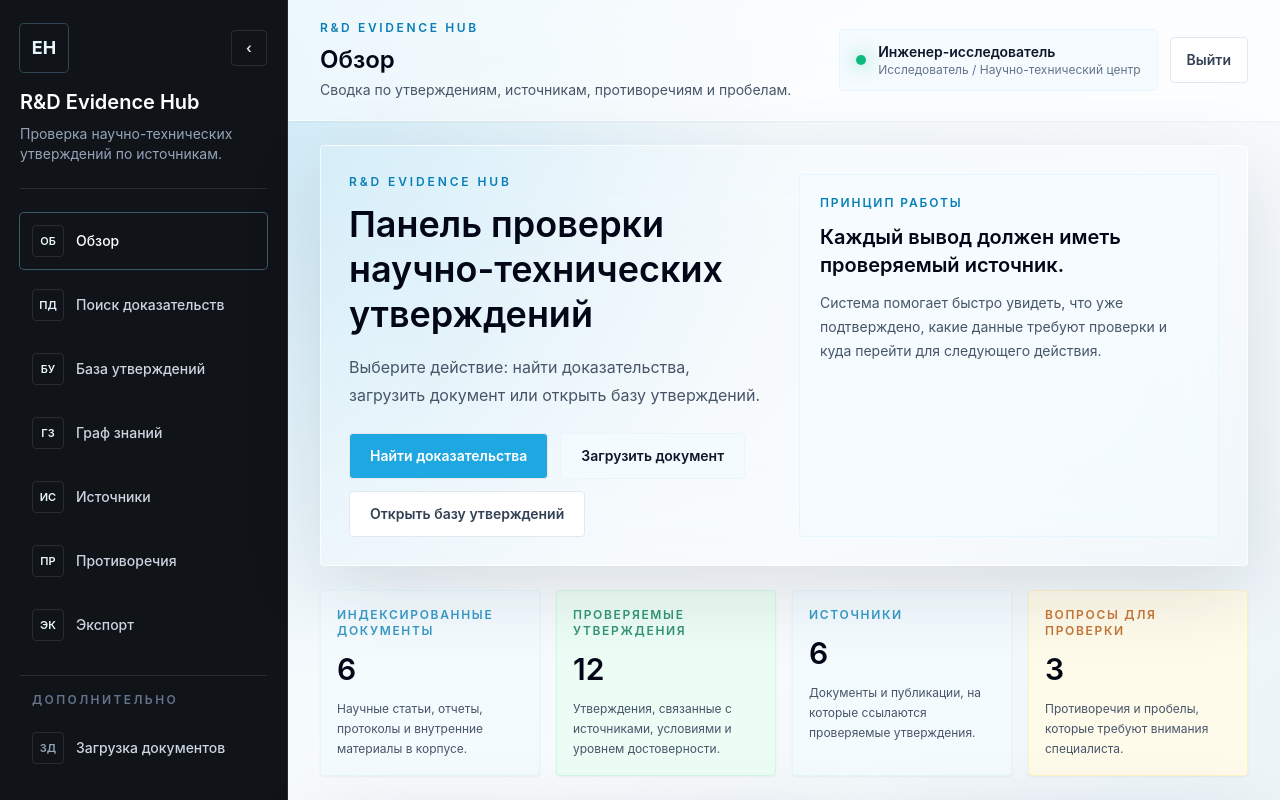
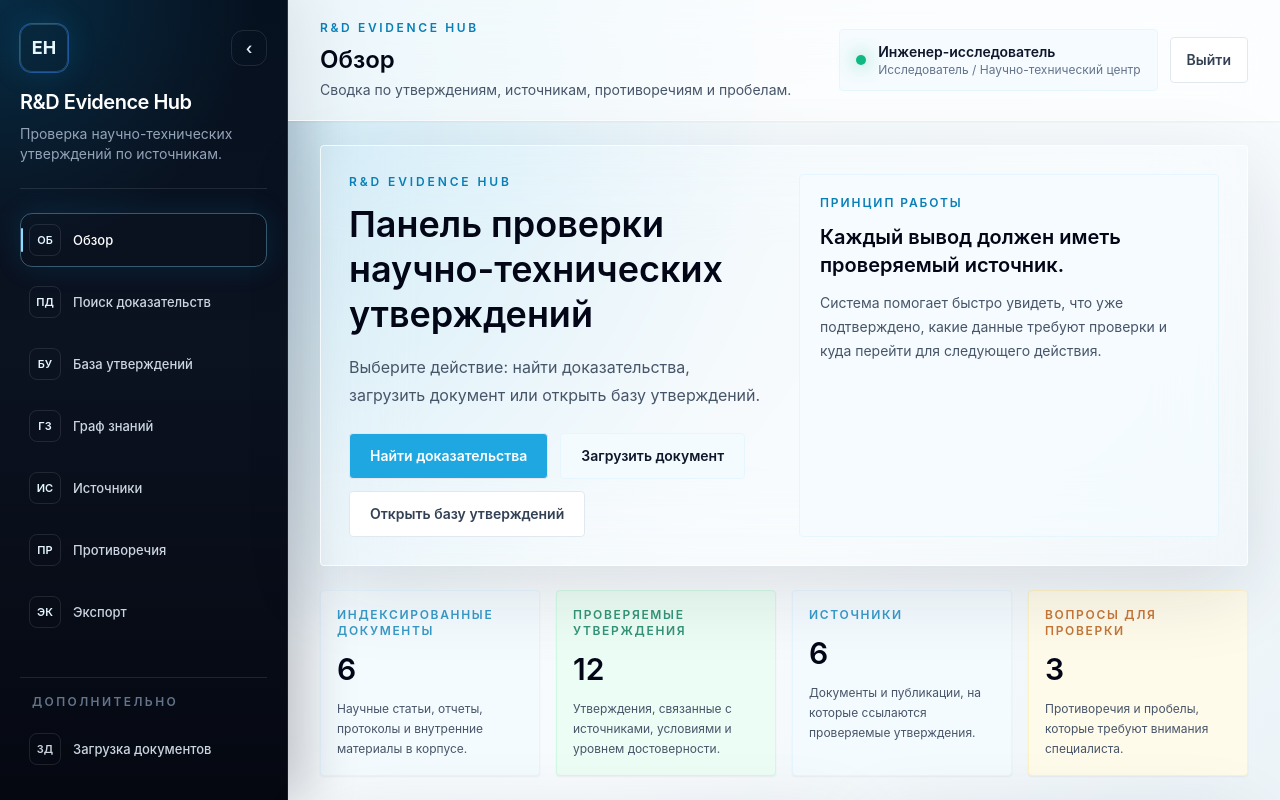
Before and after one commit to theycomeunstuck/hackaton_nornikel2026summer, a React (Vite) app: page /auth in a window 1280 px wide. Both pictures are taken after a click on the button "ВОЙТИ". Shown: the top 800 px of the page. Built offline with nearby package versions, Linux system fonts and the light colour scheme.

Commit message:
Modernize sidebar visual design

```diff
--- a/src/widgets/app-shell/Sidebar.tsx
+++ b/src/widgets/app-shell/Sidebar.tsx
@@ -20,13 +20,13 @@ const navigationItems: NavigationItem[] = [
 
 function getNavLinkClass(isActive: boolean): string {
   const base =
-    "group flex items-center rounded px-3 py-3 text-sm font-medium transition";
+    "group relative flex min-h-11 items-center rounded-xl px-2 py-2.5 text-sm font-medium outline-none transition duration-200 focus-visible:ring-2 focus-visible:ring-ice-300/55";
 
   if (isActive) {
-    return `${base} bg-ice-500/16 text-white ring-1 ring-ice-300/35`;
+    return `${base} active border border-ice-300/35 bg-ice-500/16 text-white shadow-[0_0_28px_rgba(14,165,233,0.14)]`;
   }
 
-  return `${base} text-slate-300 hover:bg-white/8 hover:text-white`;
+  return `${base} border border-transparent text-slate-300 hover:border-ice-300/18 hover:bg-ice-500/10 hover:text-white`;
 }
 
 type SidebarProps = {
@@ -41,17 +41,18 @@ export function Sidebar({ isCollapsed, onToggleCollapsed }: SidebarProps) {
 
   return (
     <aside
-      className={`sticky top-0 flex h-screen shrink-0 flex-col overflow-hidden border-r border-white/10 bg-graphite-950 py-6 text-white transition-[width,padding] duration-300 ease-out ${
+      className={`sticky top-0 flex h-screen shrink-0 flex-col overflow-hidden border-r border-ice-300/10 bg-[radial-gradient(circle_at_top_left,rgba(14,165,233,0.18),transparent_30%),linear-gradient(180deg,#06111f_0%,#0b1220_44%,#050811_100%)] py-6 text-white shadow-[18px_0_48px_rgba(2,6,23,0.22)] transition-[width,padding] duration-300 ease-out ${
         isCollapsed ? "w-[72px] px-3" : "w-72 px-5"
       }`}
     >
-      <div className="border-b border-white/10 pb-6">
+      <div className="relative border-b border-white/10 pb-6">
+        <div className="pointer-events-none absolute -left-8 -top-10 h-28 w-28 rounded-full bg-ice-500/12 blur-2xl" />
         <div
-          className={`flex gap-3 transition-all duration-300 ${
+          className={`relative flex gap-3 transition-all duration-300 ${
             isCollapsed ? "flex-col items-center" : "items-center justify-between"
           }`}
         >
-          <div className="flex h-12 w-12 shrink-0 items-center justify-center rounded bg-ice-500/18 text-lg font-bold text-ice-100 ring-1 ring-ice-300/25">
+          <div className="flex h-12 w-12 shrink-0 items-center justify-center rounded-xl border border-ice-300/20 bg-ice-500/18 text-lg font-bold text-ice-100 shadow-[0_0_30px_rgba(14,165,233,0.18)] ring-1 ring-white/8">
             EH
           </div>
           <button
@@ -59,7 +60,7 @@ export function Sidebar({ isCollapsed, onToggleCollapsed }: SidebarProps) {
             title={toggleLabel}
             aria-label={toggleLabel}
             onClick={onToggleCollapsed}
-            className="flex h-9 w-9 shrink-0 items-center justify-center rounded border border-white/10 bg-white/6 text-sm font-semibold text-slate-200 transition hover:border-ice-300/40 hover:bg-ice-500/16 hover:text-white"
+            className="flex h-9 w-9 shrink-0 items-center justify-center rounded-xl border border-white/10 bg-white/7 text-base font-semibold text-slate-200 shadow-sm transition hover:border-ice-300/40 hover:bg-ice-500/18 hover:text-white focus-visible:outline-none focus-visible:ring-2 focus-visible:ring-ice-300/55"
           >
             {isCollapsed ? "›" : "‹"}
           </button>
@@ -69,7 +70,9 @@ export function Sidebar({ isCollapsed, onToggleCollapsed }: SidebarProps) {
             isCollapsed ? "pointer-events-none mt-0 max-h-0 opacity-0" : "mt-4 max-h-32 opacity-100"
           }`}
         >
-          <h2 className="whitespace-nowrap text-xl font-semibold">R&D Evidence Hub</h2>
+          <h2 className="whitespace-nowrap text-xl font-semibold tracking-tight text-white">
+            R&D Evidence Hub
+          </h2>
           <p className="mt-2 text-sm leading-5 text-slate-400">
             Проверка научно-технических утверждений по источникам.
           </p>
@@ -84,11 +87,12 @@ export function Sidebar({ isCollapsed, onToggleCollapsed }: SidebarProps) {
             title={item.label}
             className={({ isActive }) => getNavLinkClass(isActive)}
           >
-            <span className="flex h-8 w-8 shrink-0 items-center justify-center rounded border border-white/10 bg-white/6 text-[11px] font-semibold text-ice-100">
+            <span className="absolute left-0 top-1/2 h-6 w-0.5 -translate-y-1/2 rounded-full bg-ice-300 opacity-0 transition group-[.active]:opacity-100" />
+            <span className="flex h-8 w-8 shrink-0 items-center justify-center rounded-lg border border-white/10 bg-white/7 text-[11px] font-semibold text-ice-100 transition group-hover:border-ice-300/30 group-hover:bg-ice-500/14">
               {item.marker}
             </span>
             <span
-              className={`min-w-0 whitespace-nowrap transition-all duration-200 ${
+              className={`min-w-0 whitespace-nowrap text-[13px] transition-all duration-200 ${
                 isCollapsed ? "w-0 translate-x-2 overflow-hidden opacity-0" : "ml-3 w-auto opacity-100"
               }`}
             >
@@ -114,11 +118,12 @@ export function Sidebar({ isCollapsed, onToggleCollapsed }: SidebarProps) {
               title={item.label}
               className={({ isActive }) => getNavLinkClass(isActive)}
             >
-              <span className="flex h-8 w-8 shrink-0 items-center justify-center rounded border border-white/10 bg-white/6 text-[11px] font-semibold text-slate-400">
+              <span className="absolute left-0 top-1/2 h-6 w-0.5 -translate-y-1/2 rounded-full bg-ice-300 opacity-0 transition group-[.active]:opacity-100" />
+              <span className="flex h-8 w-8 shrink-0 items-center justify-center rounded-lg border border-white/10 bg-white/7 text-[11px] font-semibold text-slate-300 transition group-hover:border-ice-300/30 group-hover:bg-ice-500/14">
                 {item.marker}
               </span>
               <span
-                className={`min-w-0 whitespace-nowrap transition-all duration-200 ${
+                className={`min-w-0 whitespace-nowrap text-[13px] transition-all duration-200 ${
                   isCollapsed ? "w-0 translate-x-2 overflow-hidden opacity-0" : "ml-3 w-auto opacity-100"
                 }`}
               >
```
